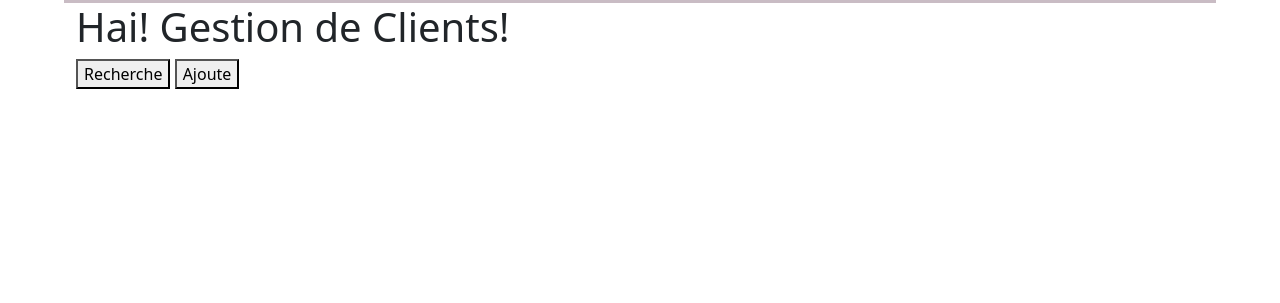
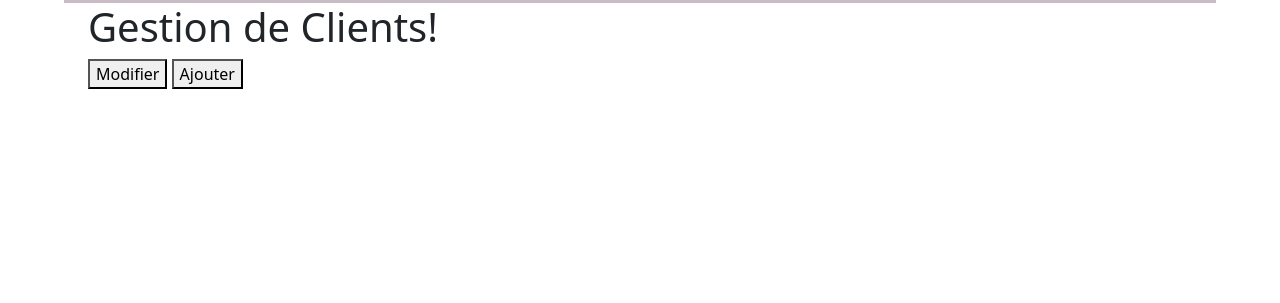
Before and after one commit to GuangyinLu/SQLAlChemy_pratique_20250323, a Python web app: template templates/gestion_client.html in a window 1280 px wide. Shown: the part 69-372 px from the top of the page. Run offline with Jinja, Linux system fonts and the light colour scheme; the template is opened without the code that fills it, so the values that code supplies are empty.

Commit message:
gestion_client

```diff
--- a/templates/gestion_client.html
+++ b/templates/gestion_client.html
@@ -7,18 +7,17 @@
 <h2>Bienvenu，{{ current_user.username }}！</h2>
 <p>Role：{{ current_user.role }}</p> -->
 
-<h1>Hai!  Gestion de Clients!</h1>
+<div class="container-fluid">
+    <h1>Gestion de Clients!</h1>
+    <div class="row">
+        <div class="col-md-12">
+            <div class="button-container">
+                <button class="left-btn">Modifier</button>
+                <button class="right-btn">Ajouter</button>
+            </div>
+        </div>
+    </div>
 
-<div class="button-container">
-    <button class="left-btn">Recherche</button>
-    <button class="right-btn">Ajoute</button>
 </div>
 
-{% if current_user.role == "admin" %}
-    <a href="{{ url_for('customer.get_customers') }}">Gestion de Clients</a>
-    <a href="{{ url_for('policy.get_policies') }}">Gestion de Policies</a>
-{% elif current_user.role == "agent" %}
-    <a href="{{ url_for('customer.get_customers') }}">View clients</a>
-    <a href="{{ url_for('policy.get_policies') }}">View Policies</a>
-{% endif %}
 {% endblock %}
```
